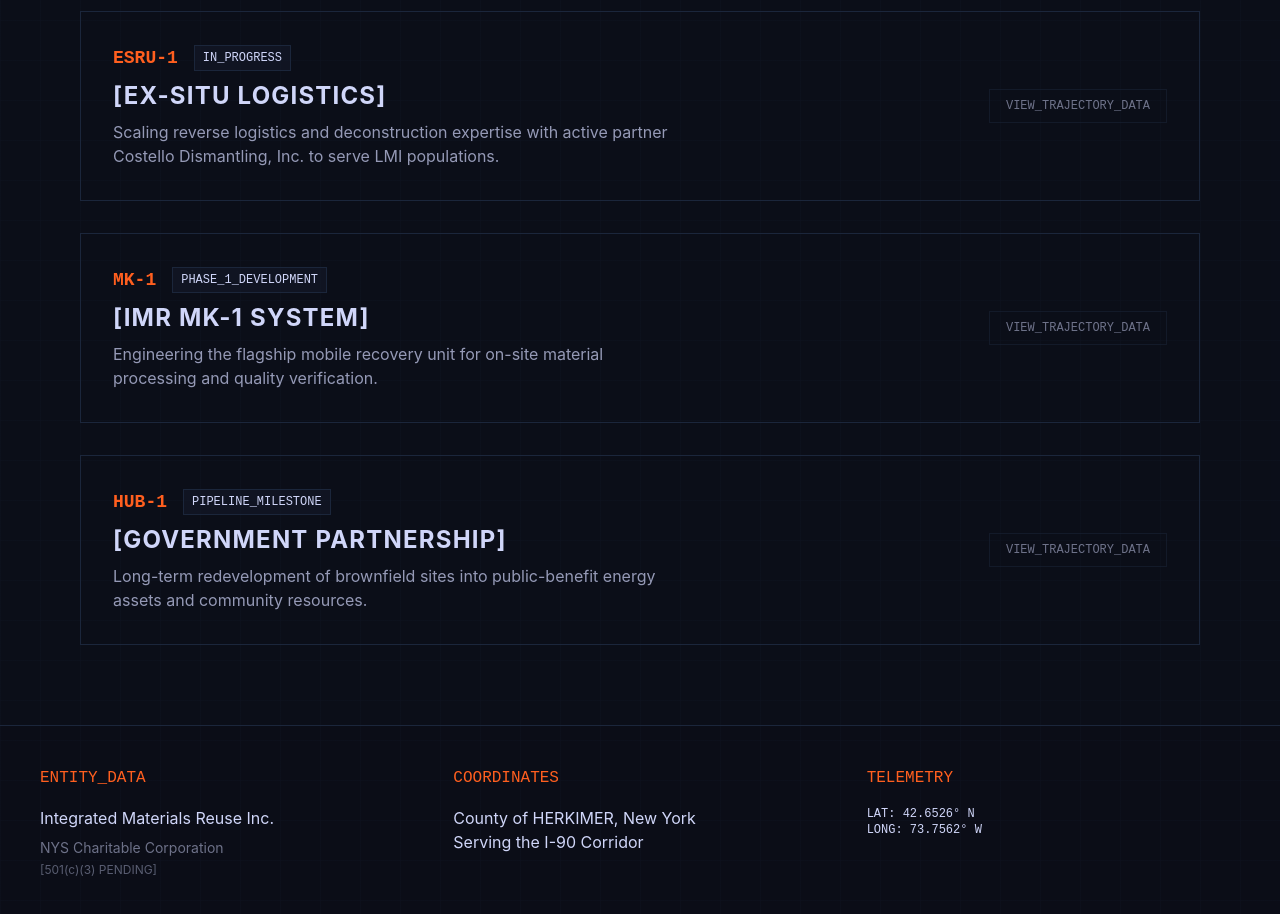
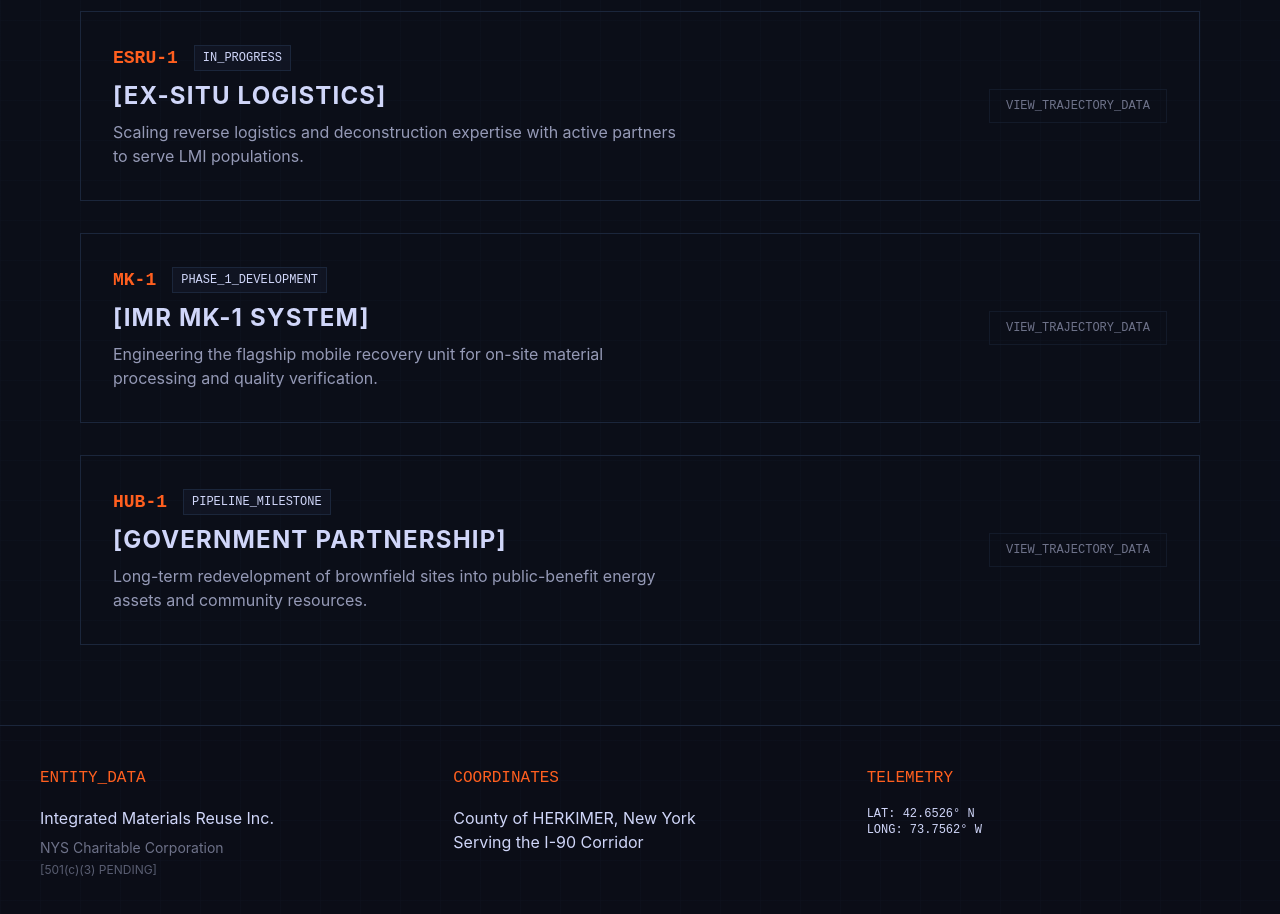
Before and after one commit to mwyant/imr-website, a SvelteKit app: page / in a window 1280 px wide. Shown: the part 1740-2654 px from the top of the page. Built offline with nearby package versions, Linux system fonts and the light colour scheme.

Commit message:
Update trajectory description for clarity

```diff
--- a/src/routes/+page.svelte
+++ b/src/routes/+page.svelte
@@ -9,7 +9,7 @@
   ];
 
   const trajectory = [
-    { id: 'ESRU-1', name: 'EX-SITU LOGISTICS', status: 'IN_PROGRESS', desc: 'Scaling reverse logistics and deconstruction expertise with active partner Costello Dismantling, Inc. to serve LMI populations.' },
+    { id: 'ESRU-1', name: 'EX-SITU LOGISTICS', status: 'IN_PROGRESS', desc: 'Scaling reverse logistics and deconstruction expertise with active partners to serve LMI populations.' },
     { id: 'MK-1', name: 'IMR MK-1 SYSTEM', status: 'PHASE_1_DEVELOPMENT', desc: 'Engineering the flagship mobile recovery unit for on-site material processing and quality verification.' },
     { id: 'HUB-1', name: 'GOVERNMENT PARTNERSHIP', status: 'PIPELINE_MILESTONE', desc: 'Long-term redevelopment of brownfield sites into public-benefit energy assets and community resources.' }
   ];
```
